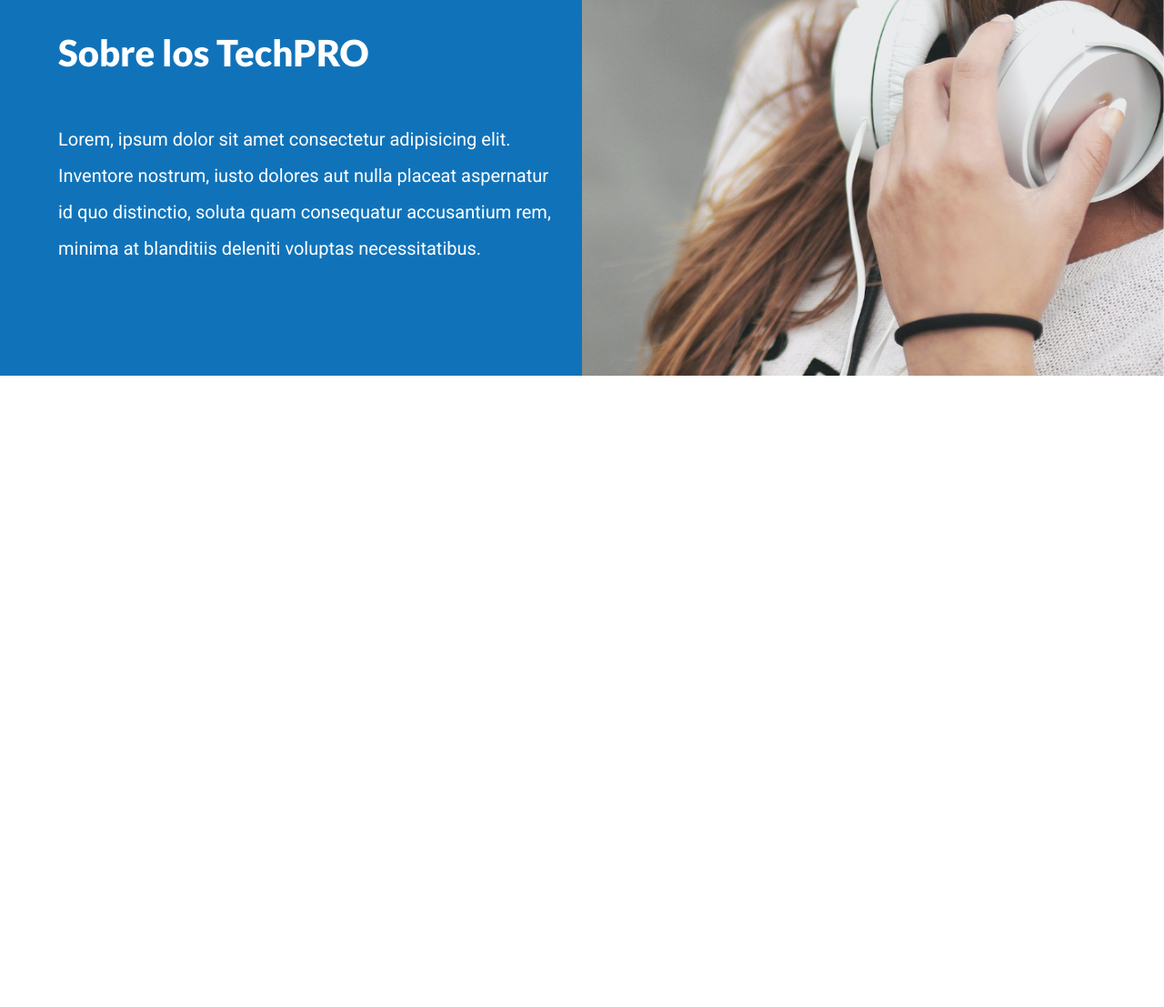
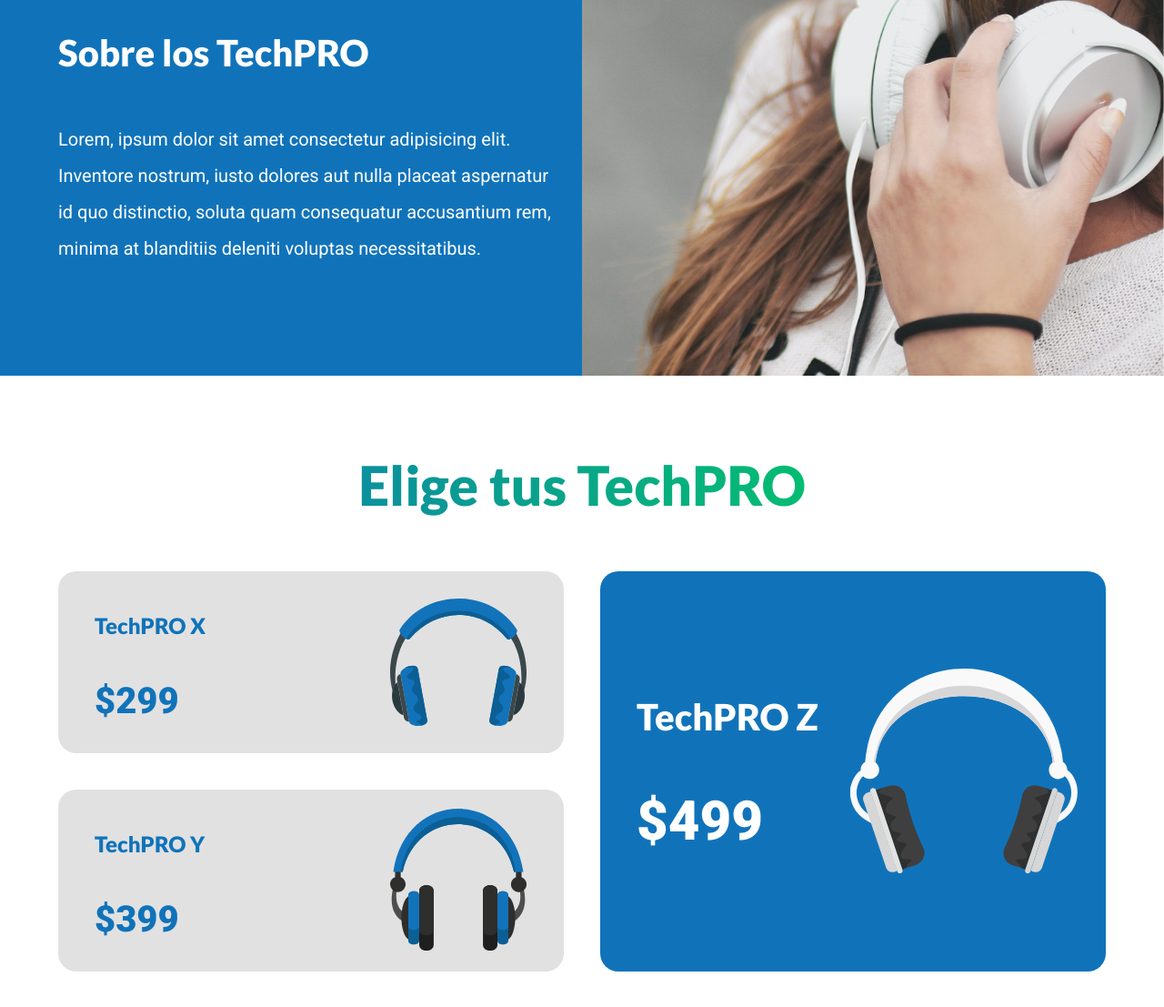
Before and after one commit to ChechiX/Web-Site-Audifonos, a plain HTML site: page index.html in a window 1280 px wide. Shown: the part 1209-2316 px from the top of the page at 91% size. Before the commit the page ends 1622 px from the top, so only its background shows below. Drawn offline with Linux system fonts and the light colour scheme.

Commit message:
Models section added

```diff
--- a/css/styles.css
+++ b/css/styles.css
@@ -197,3 +197,88 @@ img {
   font-size: 2rem;
   line-height: 2;
 }
+
+/* Modelos */
+
+.modelos {
+  padding: var(--separacion) 0;
+}
+
+.header-modelos {
+  font-size: 6rem;
+  margin-bottom: var(--separacion);
+}
+
+.listado-modelos {
+  display: flex;
+  flex-direction: column-reverse;
+}
+
+@media (width >= 992px) {
+  .listado-modelos {
+    display: grid;
+    grid-template-columns: repeat(2, 1fr);
+    grid-template-rows: repeat(2, 20rem);
+    gap: 4rem;
+  }
+}
+
+.modelo {
+  background-color: var(--grisClaro);
+  margin-bottom: 2rem;
+  padding-left: 4rem;
+  color: var(--primario);
+  border-radius: 2rem;
+  min-height: 20rem;
+  background-repeat: no-repeat;
+  background-position: 90% center;
+  background-size: 15rem;
+  display: flex;
+  flex-direction: column;
+  justify-content: center;
+  transition-property: transform;
+  transition-duration: .3s;
+}
+.modelo:hover {
+  transform: scale(1.1);
+}
+@media (width >= 992px) {
+  .modelo {
+    margin-bottom: 0;
+  }
+}
+.modelo h3 {
+  font-size: 2.4rem;
+}
+.modelo .precio {
+  font-size: 4rem;
+  font-weight: 900;
+  line-height: 0;
+}
+.modelo:first-of-type {
+  margin-bottom: 0;
+}
+.modelo-x {
+  background-image: url(../img/modelo-x.svg);
+}
+.modelo-y {
+  background-image: url(../img/modelo-y.svg);
+}
+.modelo-z {
+  background-image: url(../img/modelo-z.svg);
+  background-color: var(--primario);
+  color: var(--blanco);
+}
+@media (width >= 992px) {
+  .modelo-z {
+    grid-column: 2 / 3;
+    grid-row: 1 / 3;
+    background-size: 25rem;
+  }
+  .modelo-z h3 {
+    font-size: 4rem;
+  }
+}
+.modelo-z .precio {
+  font-size: 6rem;
+}
--- a/index.html
+++ b/index.html
@@ -79,5 +79,28 @@
       </div>
     </div>
   </section>
+  <main class="contenedor modelos">
+    <h2 class="text-center degradado-verde header-modelos">Elige tus TechPRO</h2>
+    <div class="listado-modelos">
+      <div class="modelo modelo-x">
+        <h3>TechPRO X</h3>
+        <p class="precio">
+          $299
+        </p>
+      </div>
+      <div class="modelo modelo-y">
+        <h3>TechPRO Y</h3>
+        <p class="precio">
+          $399
+        </p>
+      </div>
+      <div class="modelo modelo-z">
+        <h3>TechPRO Z</h3>
+        <p class="precio">
+          $499
+        </p>
+      </div>
+    </div>
+  </main>
 </body>
 </html>
```
